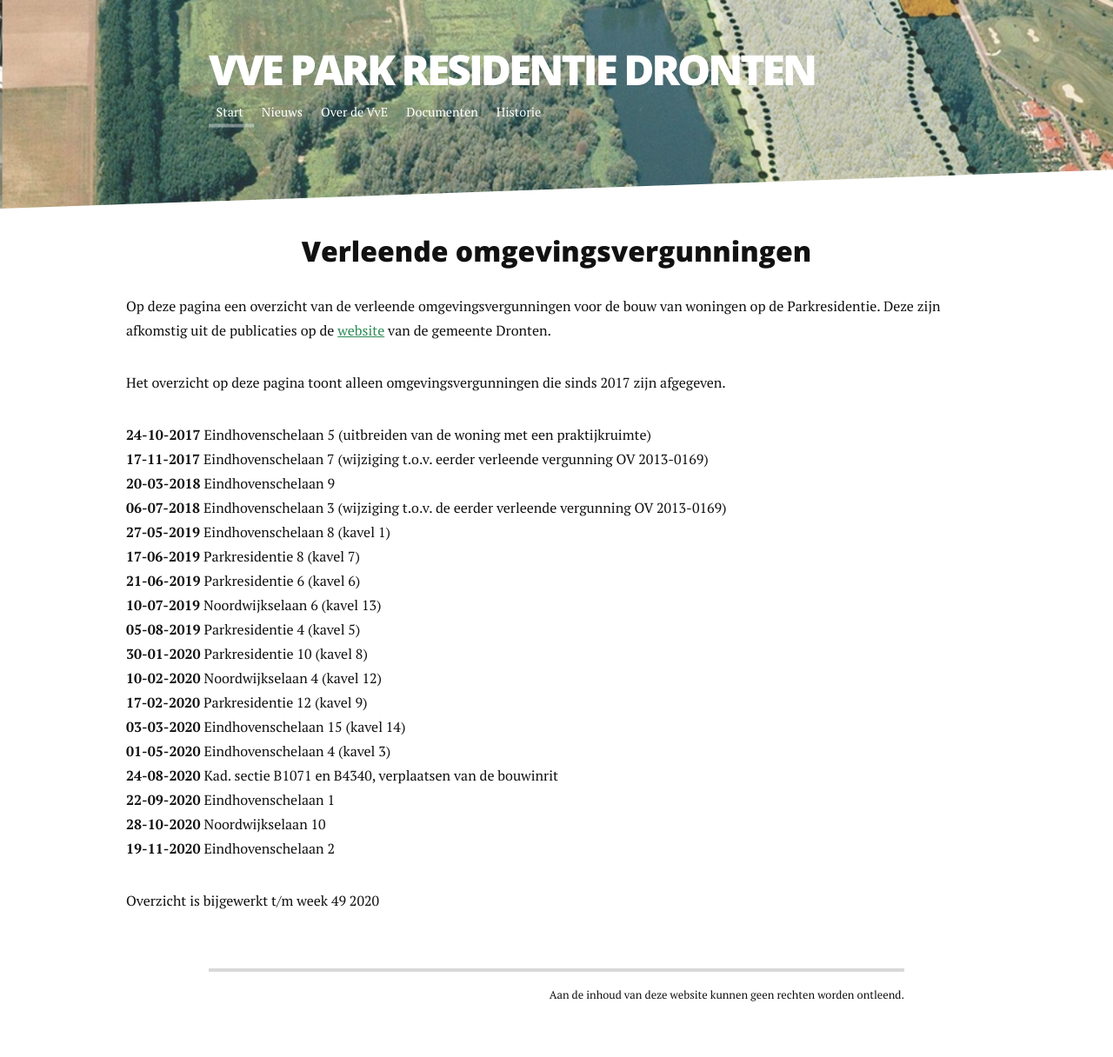
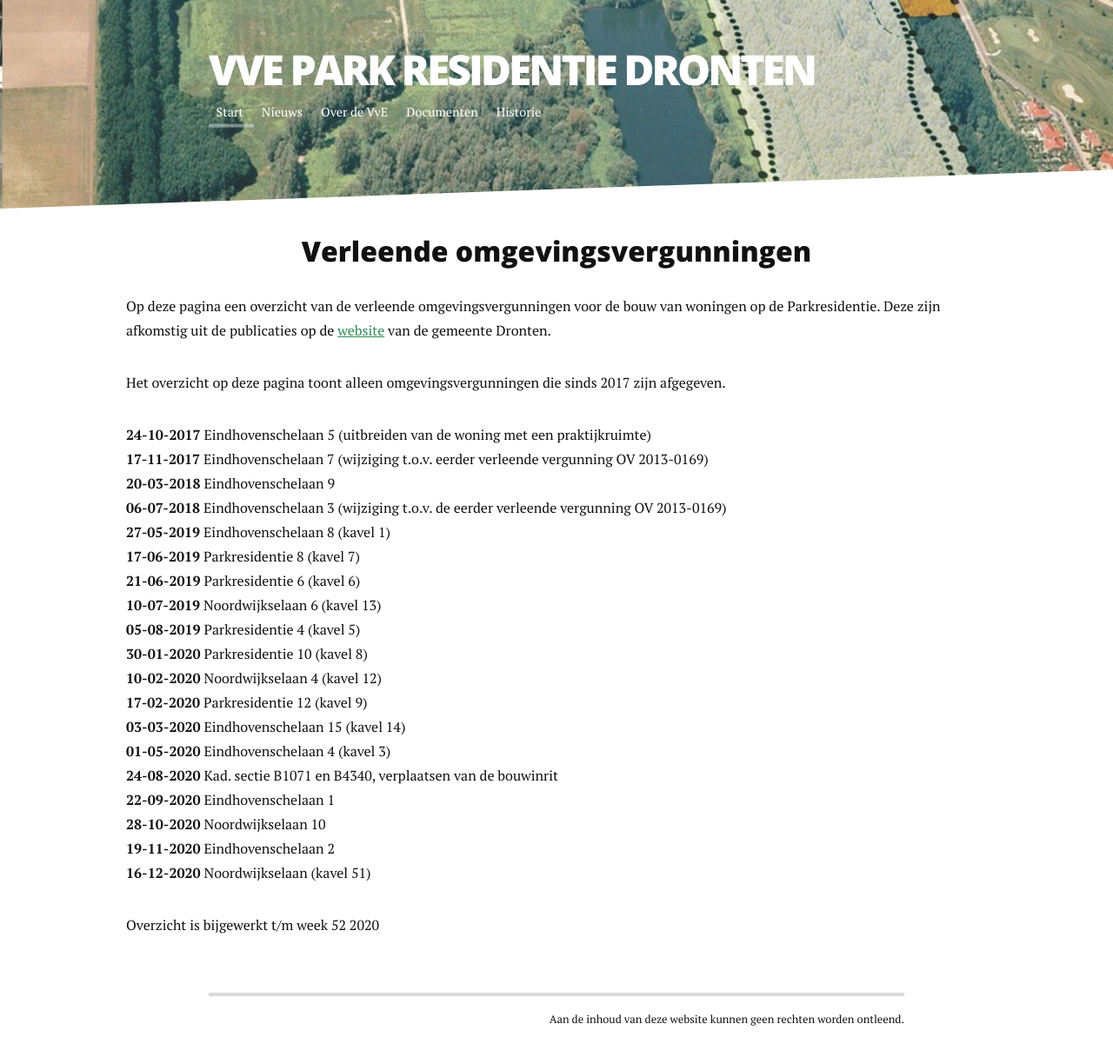
Before and after one commit to plamola/vve-parkresidentie, a Jekyll site: the page built from omgevingsvergunningen.md, in a window 1280 px wide. Shown: the whole page at 87% size. Built offline with Jekyll 4.4.1, drawn with Linux system fonts in a browser that asks for light colours; nearby versions of some CDN libraries; before the commit the page ends 1188 px from its top, so only the background shows below that.

Commit message:
Bijgewerkt t/m week 52

```diff
--- a/omgevingsvergunningen.md
+++ b/omgevingsvergunningen.md
@@ -29,7 +29,8 @@ title: "Verleende omgevingsvergunningen"
     <li><strong>22-09-2020</strong> Eindhovenschelaan 1</li>
     <li><strong>28-10-2020</strong> Noordwijkselaan 10</li>
     <li><strong>19-11-2020</strong> Eindhovenschelaan 2</li>
+    <li><strong>16-12-2020</strong> Noordwijkselaan (kavel 51)</li>
   </ul>
-  <p>Overzicht is bijgewerkt t/m week 49 2020</p>
+  <p>Overzicht is bijgewerkt t/m week 52 2020</p>
 
 </div>
```
